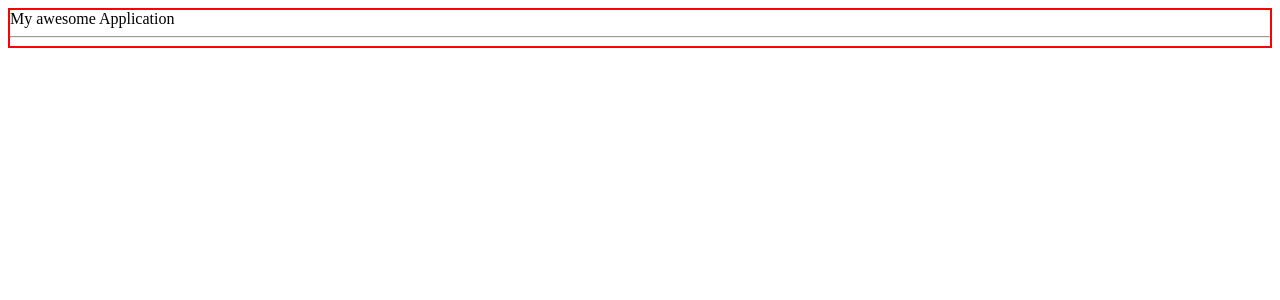
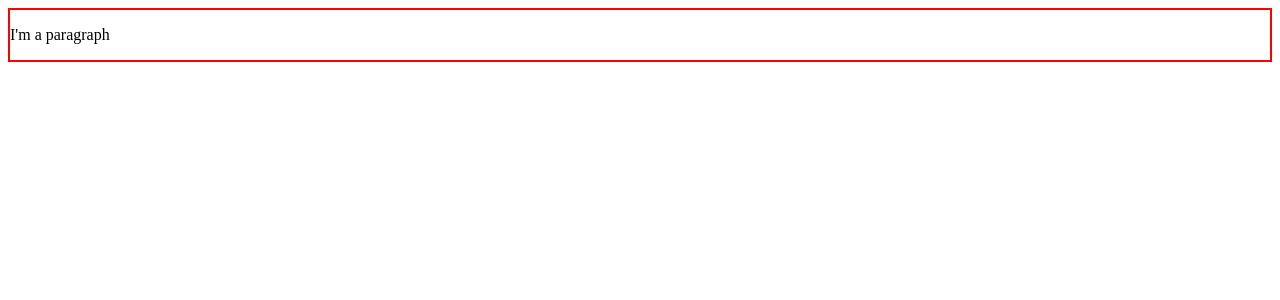
Before and after one commit to Vincenzo-Pallante-Dev/exercises-lessons-React, a React (Create React App) app in the folder my-project/: page / in a window 1280 px wide. Shown: the top 300 px of the page. Built offline with nearby package versions, Linux system fonts and the light colour scheme.

Commit message:
fix: exercise

```diff
--- a/my-project/src/components/Container.js
+++ b/my-project/src/components/Container.js
@@ -4,9 +4,7 @@ export class Container extends React.Component {
   render() {
     return (
       <div className="container">
-        <div className="container-title">{this.props.title}</div>
-        <hr></hr>
-        <div>{this.props.children}</div>
+        <p>I'm a paragraph</p>
       </div>
     );
   }
```
